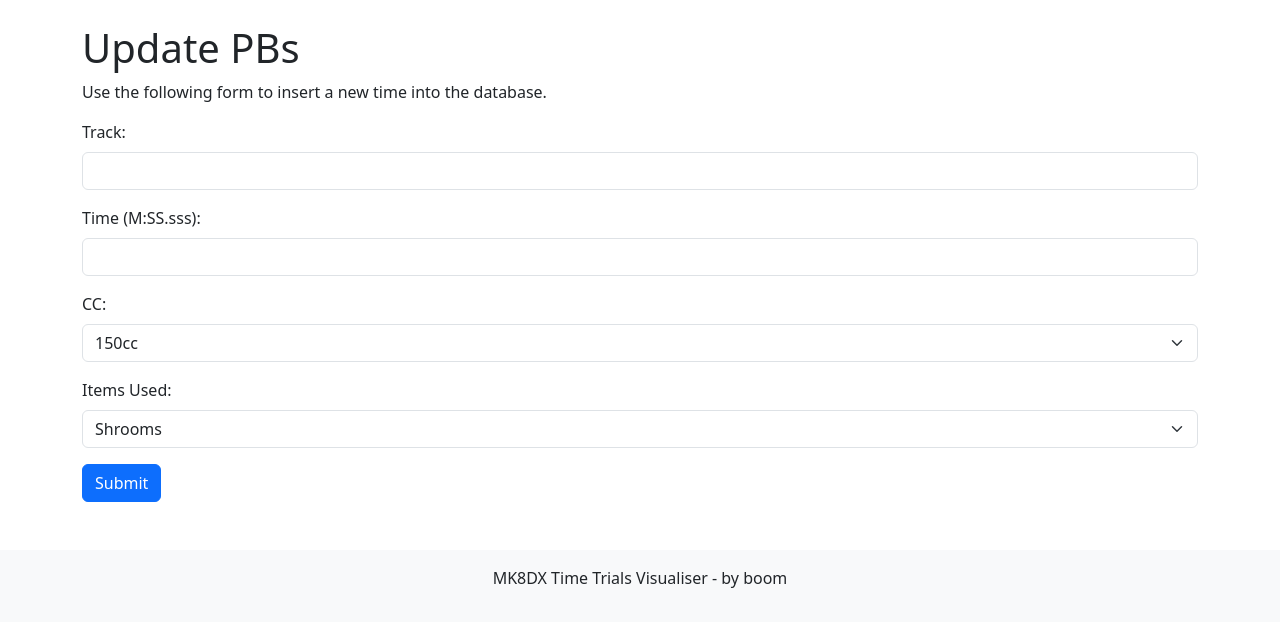
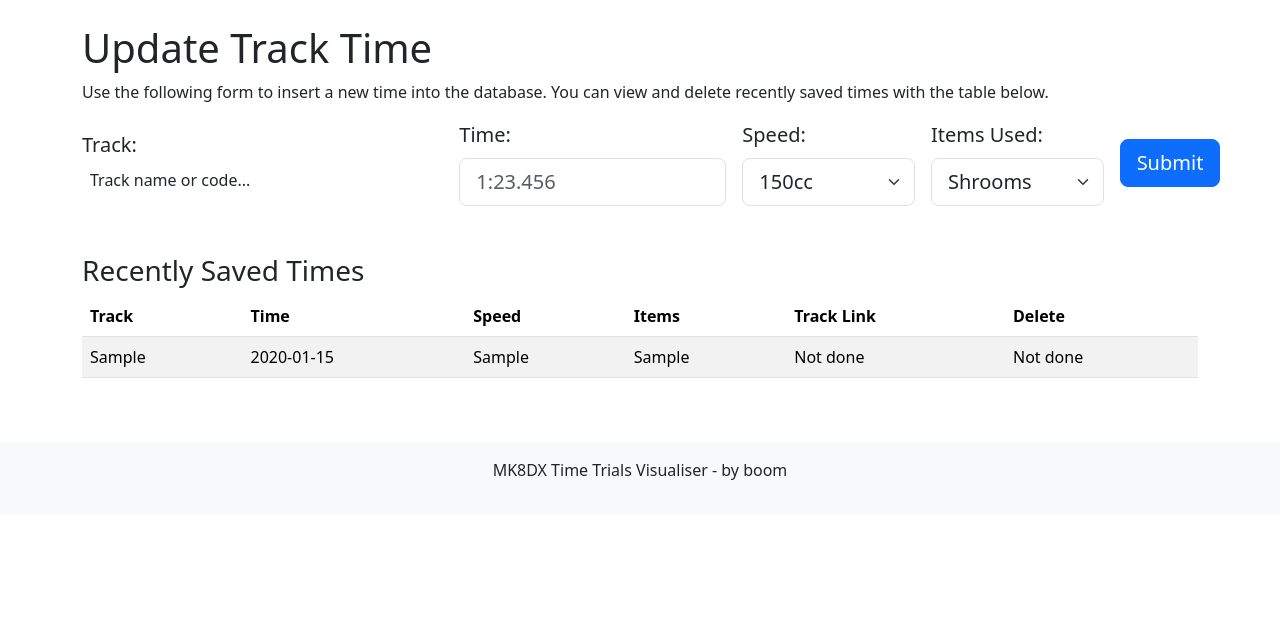
Before and after one commit to boomsl4nger/mk8dx-tts-vis, a Flask app: page /update in a window 1280 px wide. Shown: the part 56-683 px from the top of the page. Run offline with Flask 3, Linux system fonts and the light colour scheme; tables that the repository leaves empty hold one stand-in row (values such as "Sample post"); data that the repository does not hold is empty; some libraries are stand-ins or nearby versions.

Commit message:
Improve update page, add select2

```diff
--- a/app.py
+++ b/app.py
@@ -1,4 +1,4 @@
-from flask import Flask, redirect, render_template, request, url_for
+from flask import Flask, flash, redirect, render_template, request, url_for
 from markupsafe import escape
 import pandas as pd
 
@@ -6,6 +6,9 @@ import db
 from timesheet import CC_CATEGORIES, ITEM_OPTIONS, create_timesheet_df
 
 app = Flask(__name__)
+
+TRACKS = [(row["tr_name"], row["tr_abbrev"]) for row in db.get_tracks()]
+TRACK_NAMES = [i[0] for i in TRACKS]
 
 # Ideally WRs are scraped from the site on demand, but this is easier for now
 wrs_150_shrooms = pd.read_csv("data/150cc_wrs_03_02_2025.csv", header=None)
@@ -42,10 +45,20 @@ def update():
         time = request.form["time"]
         cc = request.form["cc"]
         items = request.form["items"]
+
+        if track not in TRACK_NAMES: # Validate track exists
+            # This flash call actually won't work I think
+            flash("Interal error: invalid track name", "danger")
+            return redirect(url_for("update"))
+
         db.insert_time(track, time, cc, items)
+        return redirect(url_for("update", success=True))
 
-    track_names = [row[3] for row in db.get_tracks()]
-    return render_template("update.html", track_names=track_names, cc_categories=CC_CATEGORIES, item_options=ITEM_OPTIONS)
+    recent_times = db.get_recent_times("10")
+
+    return render_template("update.html",
+        track_names=TRACKS, cc_categories=CC_CATEGORIES, item_options=ITEM_OPTIONS,
+        recent_times=recent_times)
 
 @app.route("/picker")
 def picker():
--- a/db.py
+++ b/db.py
@@ -126,6 +126,22 @@ def get_tracks() -> tuple:
     """
     return query_db("SELECT * FROM tracks ORDER BY tr_number")
 
+def get_recent_times(n: str) -> tuple:
+    """Gets the n most recent additions to the track_times table.
+
+    Args:
+        n (str): Number of entries to get.
+
+    Returns:
+        tuple: Tuple containing Row objects from the db.
+    """
+    query = """
+        SELECT * FROM track_times
+        ORDER BY id DESC
+        LIMIT ?
+    """
+    return query_db(query, (n,))
+
 def get_best_times(cc: str, items: str) -> tuple:
     """Gets the current PBs from the times table in the db, for a given CC and item type.
 
@@ -158,3 +174,4 @@ if __name__ in "__main__":
 
     # Otherwise, used for debugging stuff
     # print([row["time_str"] for row in get_best_times("150cc", "Shrooms")])
+    # print([[j for j in i] for i in get_recent_times(n="10")])
--- a/templates/update.html
+++ b/templates/update.html
@@ -3,45 +3,112 @@
 {% block title %}Update Track Time{% endblock %}
 
 {% block content %}
-    <h1>Update PBs</h1>
-    <p>Use the following form to insert a new time into the database.</p>
+    <h1>Update Track Time</h1>
+    <p>Use the following form to insert a new time into the database. You can view and delete recently saved times with the table below.</p>
 
-    <form method="POST" class="mt-3">
+    <!-- Success alert -->
+    <div id="success-alert" class="alert alert-success alert-dismissible fade show d-none" role="alert">
+        Time added successfully!
+        <button type="button" class="btn-close" data-bs-dismiss="alert" aria-label="Close"></button>
+    </div>
 
-        <div class="mb-3">
-            <label for="track" class="form-label">Track:</label>
-            <input list="tracks" name="track" class="form-control" required>
-            <datalist id="tracks">
-                {% for track in track_names %}
-                    <option value="{{ track }}">
+    <form method="POST" class="row g-3 align-items-center" onsubmit="return validateTrack()">
+
+        <!-- Track Selection -->
+        <div class="col-md-4">
+            <label for="track" class="form-label fs-5">Track:</label>
+            <select name="track" id="track" class="form-select form-select-lg" required>
+                <option value="" disabled selected>Select a track...</option>
+                {% for track_name, track_code in track_names %}
+                    <option value="{{ track_name }}">{{ track_name }} ({{ track_code }})</option>
                 {% endfor %}
-            </datalist>
+            </select>
         </div>
 
-        <div class="mb-3">
-            <label for="time" class="form-label">Time (M:SS.sss):</label>
-            <input type="text" name="time" class="form-control" pattern="^\d:\d{2}\.\d{3}$" required>
+        <!-- Time Input -->
+        <div class="col-md-3">
+            <label for="time" class="form-label fs-5">Time:</label>
+            <input type="text" name="time" id="time" class="form-control form-control-lg"
+                   placeholder="1:23.456" pattern="^(\d+):(\d{2})\.(\d{3})$" required>
         </div>
 
-        <div class="mb-3">
-            <label for="cc" class="form-label">CC:</label>
-            <select name="cc" class="form-select">
+        <!-- CC Selection -->
+        <div class="col-md-2">
+            <label for="cc" class="form-label fs-5">Speed:</label>
+            <select name="cc" id="cc" class="form-select form-select-lg">
                 {% for cc in cc_categories %}
                     <option value="{{ cc }}">{{ cc }}</option>
                 {% endfor %}
             </select>
         </div>
 
-        <div class="mb-3">
-            <label for="items" class="form-label">Items Used:</label>
-            <select name="items" class="form-select">
+        <!-- Items Selection -->
+        <div class="col-md-2">
+            <label for="items" class="form-label fs-5">Items Used:</label>
+            <select name="items" id="items" class="form-select form-select-lg">
                 {% for item in item_options %}
                     <option value="{{ item }}">{{ item }}</option>
                 {% endfor %}
             </select>
         </div>
 
-        <button type="submit" class="btn btn-primary">Submit</button>
+        <div class="col-md-1">
+            <button type="submit" class="btn btn-primary btn-lg">Submit</button>
+        </div>
 
     </form>
+
+    <!-- Display top N recent times -->
+    <h3 class="mt-5">Recently Saved Times</h3>
+    <div class="table-responsive">
+        <table class="table table-striped">
+            <thead>
+                <tr>
+                    <th>Track</th>
+                    <th>Time</th>
+                    <th>Speed</th>
+                    <th>Items</th>
+                    <th>Track Link</th>
+                    <th>Delete</th>
+                </tr>
+            </thead>
+            <tbody>
+                {% for entry in recent_times %}
+                <tr>
+                    <td>{{ entry.track }}</td>
+                    <td>{{ entry.time_str }}</td>
+                    <td>{{ entry.cc }}</td>
+                    <td>{{ entry.items }}</td>
+                    <td>Not done</td>
+                    <td>Not done</td>
+                </tr>
+                {% endfor %}
+            </tbody>
+        </table>
+    </div>
 {% endblock %}
+
+{% block scripts %}
+    <!-- Styles -->
+    <link rel="stylesheet" href="https://cdn.jsdelivr.net/npm/select2@4.1.0-rc.0/dist/css/select2.min.css">
+    <link rel="stylesheet" href="https://cdn.jsdelivr.net/npm/select2-bootstrap-5-theme@1.3.0/dist/select2-bootstrap-5-theme.min.css">
+
+    <!-- Scripts -->
+    <!-- See: https://select2.org/ -->
+    <script src="https://cdn.jsdelivr.net/npm/select2@4.1.0-rc.0/dist/js/select2.min.js"></script>
+    <script>
+        $(document).ready(function() {
+            $('#track').select2({
+                theme: "bootstrap-5",
+                placeholder: "Track name or code...",
+                allowClear: true
+            });
+
+            // Show success alert if redirected with ?success
+            let urlParams = new URLSearchParams(window.location.search);
+            if (urlParams.has("success")) {
+                $("#success-alert").removeClass("d-none");
+            }
+        });
+    </script>
+{% endblock %}
```
